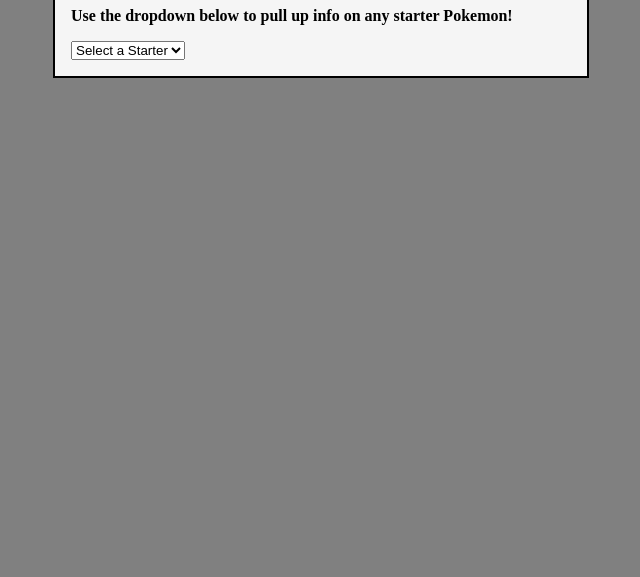
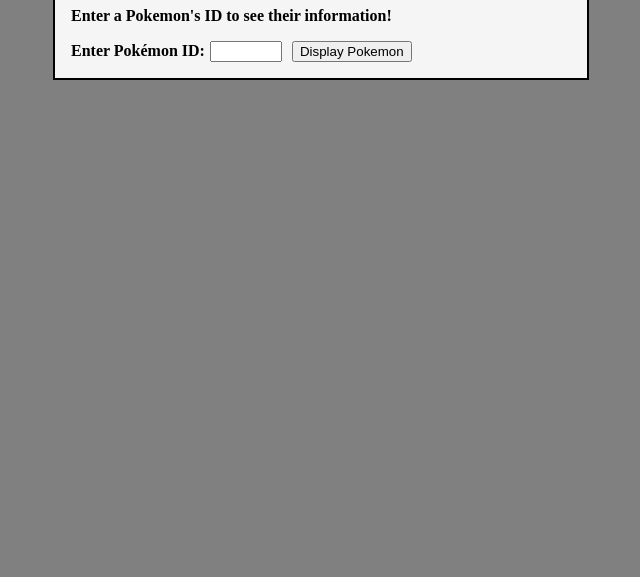
Before and after one commit to CMakinen01/PokemonRegions, a Gatsby site: page /lookup in a window 1280 px wide. Shown: the part 223-800 px from the top of the page, without its empty margins (319-959 px from the left). Built offline with nearby package versions, Linux system fonts and the light colour scheme; Gatsby itself is replaced by a stand-in of ours.

Commit message:
Added a few React components

```diff
--- a/gatsby-config.js
+++ b/gatsby-config.js
@@ -1,6 +1,6 @@
 module.exports = {
   siteMetadata: {
-    title: "Pokemon Regions",
+    title: "Pokemon Website",
   },
   plugins: [
     "gatsby-plugin-image",
--- /dev/null
+++ b/src/components/pokemonDetails.js
@@ -0,0 +1,28 @@
+import React from 'react';
+
+const capitalize = (string) => {
+    return string.charAt(0).toUpperCase() + string.slice(1);
+};
+
+const PokemonDetails = ({ pokemonData }) => {
+    if (!pokemonData) return null;
+
+    return (
+      <div>
+        <h3>{capitalize(pokemonData.name)} (ID: {pokemonData.id})</h3>
+        <img src={pokemonData.image} alt={pokemonData.name} />
+        <p>Type: {pokemonData.type.map(capitalize).join(', ')}</p>
+        <p>Abilities: {pokemonData.abilities.map(capitalize).join(', ')}</p>
+        <h4>Stats:</h4>
+        <ul>
+          {pokemonData.stats.map((stat) => (
+            <li key={stat.name}>
+              {capitalize(stat.name)}: {stat.baseStat}
+            </li>
+          ))}
+        </ul>
+      </div>
+    );
+  };
+
+  export default PokemonDetails;
--- /dev/null
+++ b/src/components/pokemonSearch.js
@@ -0,0 +1,38 @@
+import React, { useState } from 'react';
+
+const PokemonSearch = ({ onFetch }) => {
+  const [pokemonId, setPokemonId] = useState('');
+
+  const handleChange = (event) => {
+    setPokemonId(event.target.value);
+  };
+
+  const handleFetch = () => {
+    if (pokemonId) {
+      onFetch(pokemonId);
+    }
+  };
+
+  return (
+    <div>
+      <label htmlFor="pokemonId" style={{ marginRight: '5px' }}>
+        Enter Pokémon ID:
+      </label>
+      <input
+        type="number"
+        id="pokemonId"
+        name="pokemonId"
+        min="1"
+        max="1024"
+        value={pokemonId}
+        onChange={handleChange}
+      />
+      <button onClick={handleFetch} style={{ marginLeft: '10px' }}>
+        Display Pokemon
+      </button>
+
+    </div>
+  );
+};
+
+export default PokemonSearch;
--- a/src/pages/lookup.js
+++ b/src/pages/lookup.js
@@ -1,118 +1,46 @@
 import React, { useState } from 'react';
 import Layout from '../components/layout';
 import Seo from '../components/seo';
-
-
-const pokemonDescriptions = {
-    bulbasaur:"Bulbasaur is a Grass/Poison Type introduced in the Kanto region." ,
-    charmander:"Charmander is a Fire Type introduced in the Kanto region.",
-    squirtle:"Squirtle is a Water Type introduced in the Kanto region.",
-    pikachu:"Pikachu is an Electric Type introduced in the Kanto (Specifically Yellow/Let's Go!) region.",
-    eevee:"Eevee is a Normal Type introduced in the Kanto (Specifically Let's Go!) region.",
-
-    chikorita:"Chikorita is a Grass Type introduced in the Johto region." ,
-    cyndaquil:"Cyndaquil is a Fire Type introduced in the Johto, and later Hisui, region.",
-    totodile:"Totodile is a Water Type introduced in the Johto region.",
-
-    treecko:"Treecko is a Grass Type introduced in the Hoenn region." ,
-    torchic:"Torchic is a Fire Type introduced in the Hoenn region.",
-    mudkip:"Mudkip is a Water Type introduced in the Hoenn region.",
-
-    turtwig:"Turtwig is a Grass Type introduced in the Sinnoh region." ,
-    chimchar:"Chimchar is a Fire Type introduced in the Sinnoh region.",
-    piplup:"Piplup is a Water Type introduced in the Sinnoh region.",
-
-    snivy:"Snivy is a Grass Type introduced in the Unova region." ,
-    tepig:"Tepig is a Fire Type introduced in the Unova region.",
-    oshawott:"Oshawott is a Water Type introduced in the Unova, and later Hisui, region.",
-
-    chespin:"Chespin is a Grass Type introduced in the Kalos region." ,
-    fennekin:"Fennekin is a Fire Type introduced in the Kalos region.",
-    froakie:"Froakie is a Water Type introduced in the Kalos region.",
-
-    rowlet:"Rowlet is a Grass Type introduced in the Alola, and later Hisui, region." ,
-    litten:"Litten is a Fire Type introduced in the Alola region.",
-    popplio:"Poplio is a Water Type introduced in the Alola region.",
-
-    grookey:"Grookey is a Grass Type introduced in the Galar region." ,
-    scorbunny:"Scorbunny is a Fire Type introduced in the Galar region.",
-    sobble:"Sobble is a Water Type introduced in the Galar region.",
-
-    sprigatito:"Sprigatito is a Grass Type introduced in the Paldea region." ,
-    fuecoco:"Fuecoco is a Fire Type introduced in the Paldea region.",
-    quaxly:"Quaxly is a Water Type introduced in the Paldea region.",
-}
-
+import PokemonSearch from '../components/pokemonSearch';
+import PokemonDetails from '../components/pokemonDetails';
 
 const LookupPage = () => {
-  const [selectedPokemon, setSelectedPokemon] = useState('');
-  const [pokemonImage, setPokemonImage] = useState('');
-  const [pokemonDescription, setPokemonDescription] = useState('');
+  const [pokemonData, setPokemonData] = useState(null);
 
-  const handleSelection = (event) => {
-    const selected = event.target.value;
-    setSelectedPokemon(selected);
+  const getDataPokemon = async (pokemonId) => {
+    try {
+      const response = await fetch(`https://pokeapi.co/api/v2/pokemon/${pokemonId}`);
+      const data = await response.json();
 
-    if (selected) {
-      const imageUrl = `https://img.pokemondb.net/artwork/large/${selected.toLowerCase()}.jpg`;
-      setPokemonImage(imageUrl);
-
-      const description = pokemonDescriptions[selected.toLowerCase()] || 'Description not available.';
-      setPokemonDescription(description);
-    } else {
-      setPokemonImage('');
-      setPokemonDescription('');
+      const chosen = {
+        name: data.name,
+        id: data.id,
+        image: data.sprites.front_default,
+        type: data.types.map((type) => type.type.name),
+        abilities: data.abilities.map((ability) => ability.ability.name),
+        stats: data.stats.map((stat) => ({
+          name: stat.stat.name,
+          baseStat: stat.base_stat,
+        })),
+      };
+      setPokemonData(chosen);
+    } catch (error) {
+      console.error('Error: ', error);
     }
   };
 
   return (
-    <Layout pageTitle="Lookup any Starter Pokemon">
-      <p>Use the dropdown below to pull up info on any starter Pokemon!</p>
-
-      <select onChange={handleSelection} value={selectedPokemon}>
-        <option value="">Select a Starter</option>
-        <option value="Bulbasaur">Bulbasaur</option>
-        <option value="Charmander">Charmander</option>
-        <option value="Squirtle">Squirtle</option>
-        <option value="Pikachu">Pikachu</option>
-        <option value="Eevee">Eevee</option>
-        <option value="Chikorita">Chikorita</option>
-        <option value="Cyndaquil">Cyndaquil</option>
-        <option value="Totodile">Totodile</option>
-        <option value="Treecko">Treecko</option>
-        <option value="Torchic">Torchic</option>
-        <option value="Mudkip">Mudkip</option>
-        <option value="Turtwig">Turtwig</option>
-        <option value="Chimchar">Chimchar</option>
-        <option value="Piplup">Piplup</option>
-        <option value="Snivy">Snivy</option>
-        <option value="Tepig">Tepig</option>
-        <option value="Oshawott">Oshawott</option>
-        <option value="Chespin">Chespin</option>
-        <option value="Fennekin">Fennekin</option>
-        <option value="Froakie">Froakie</option>
-        <option value="Rowlet">Rowlet</option>
-        <option value="Litten">Litten</option>
-        <option value="Popplio">Popplio</option>
-        <option value="Grookey">Grookey</option>
-        <option value="Scorbunny">Scorbunny</option>
-        <option value="Sobble">Sobble</option>
-        <option value="Sprigatito">Sprigatito</option>
-        <option value="Fuecoco">Fuecoco</option>
-        <option value="Quaxly">Quaxly</option>
-      </select>
-
-      {selectedPokemon && (
+    <Layout pageTitle="Lookup any Pokemon!">
+      <p>Enter a Pokemon's ID to see their information!</p>
+      <PokemonSearch onFetch={getDataPokemon} />
+      {pokemonData && (
         <div>
-          <h2>Selected Pokemon: {selectedPokemon}</h2>
-          {pokemonImage && <img src={pokemonImage} alt={selectedPokemon} style={{ width: '150px', height: 'auto' }} />}
-          {pokemonDescription && <p>{pokemonDescription}</p>}
+          <PokemonDetails pokemonData={pokemonData}></PokemonDetails>
         </div>
       )}
     </Layout>
   );
 };
 
-export const Head = () => <Seo title="Lookup Page" />;
-
+export const Head = () => <Seo title="Team Page" />;
 export default LookupPage;
```
Also changed, not shown: src/pages/team.js (+40 -7 lines).
